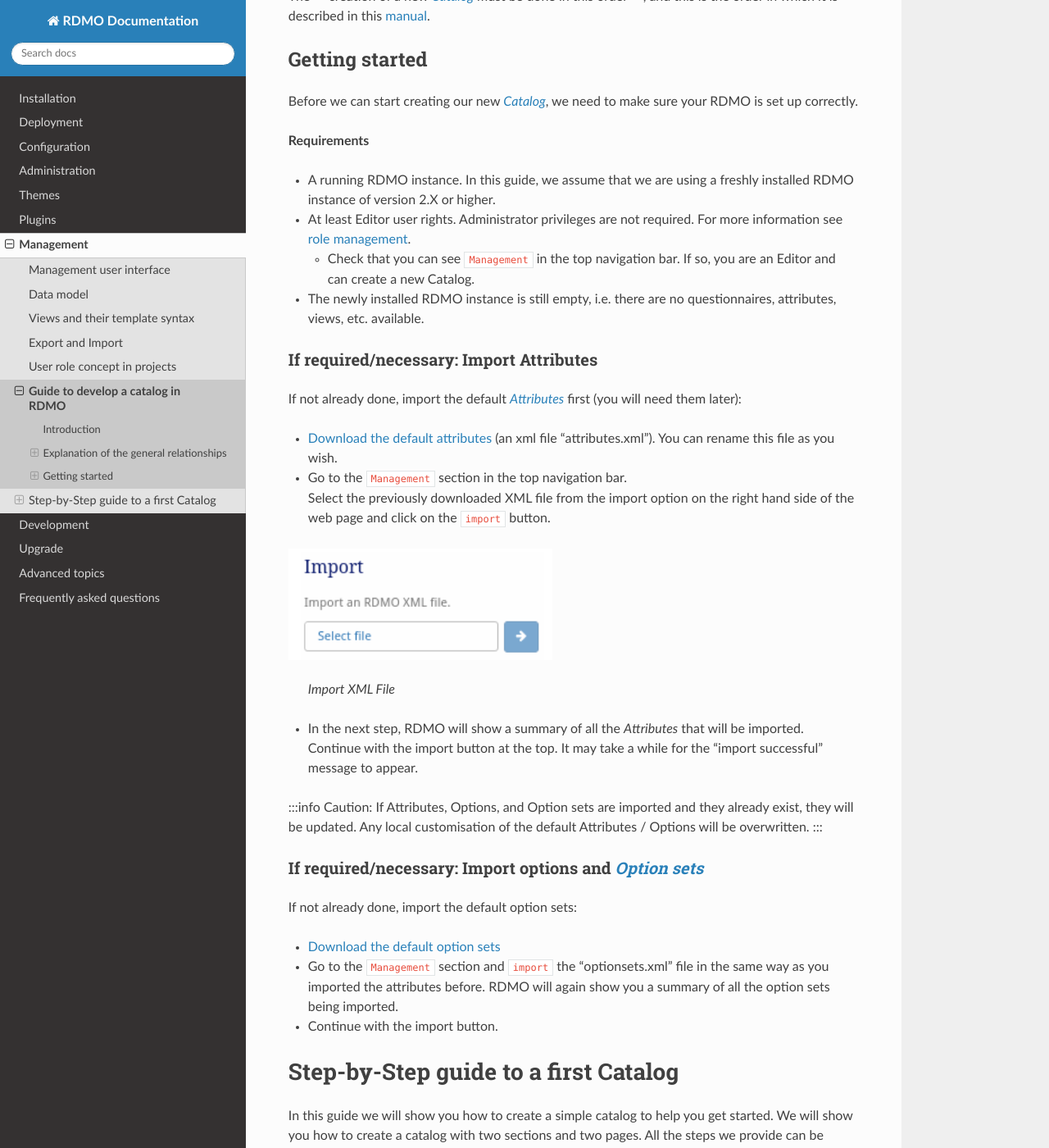
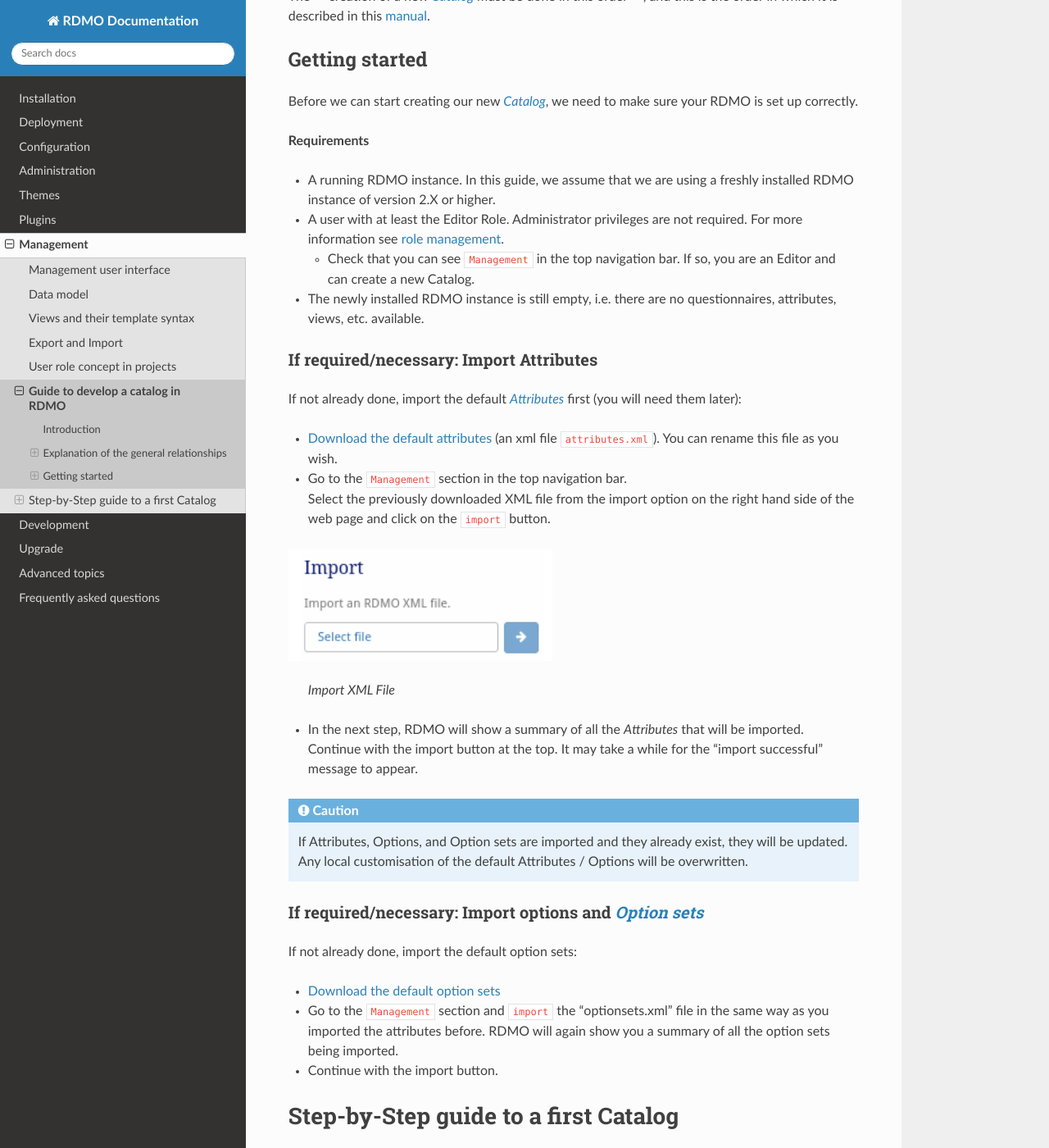
Before and after one commit to rdmorganiser/rdmo-docs, a Sphinx documentation site: the page built from docs/management/catalogdevelopment.md, in a window 1280 px wide and 1400 px high, scrolled down 1602 px. Shown: the whole window at 82% size. Built offline with Sphinx 7.4.7 and the Read the Docs theme 3.1.0, drawn with Linux system fonts in a browser that asks for light colours; some of the changed text lies outside the part shown.

Commit message:
fix info blocks and minor change
Signed-off-by: David Wallace <david.wallace@tu-darmstadt.de>

````diff
--- a/docs/management/catalogdevelopment.md
+++ b/docs/management/catalogdevelopment.md
@@ -5,7 +5,7 @@
 This document is a guide to creating catalogues. It contains step-by-step instructions for creating a simple Catalog. If you have never created a Data Management Plan (DMP) catalogue in RDMO, it is recommended that you work through these steps on your own instance of RDMO.
 You will be introduced to important RDMO concepts, terminology, structure, hierarchies and dependencies, and can then apply this knowledge to create your own catalogue.
 RDMO is a tool for creating DMPs. A DMP is a documentation of the RDM practices of your research project over the entire data lifecycle. RDMO offers several DMP catalogues, whether for a specific funder or discipline, or just generic templates for any research project. A Catalog is a set of questions about data management practices throughout the data lifecycle, so it's a comprehensive set of questions to think about and document all the data and data management practices for your research project.
-Specialist users of RDMO with administrative rights can customise the Catalog or create new Catalogs.
+Specialist users of RDMO with administrative rights (or have the role of editor) can customise the Catalog or create new Catalogs.
 Before deciding to create a new Catalog, you should check whether you have the rights to do so and whether there is already a catalogue that meets your needs.
 
 ## Explanation of the general relationships
@@ -27,7 +27,7 @@
 **Requirements**
 
 * A running RDMO instance. In this guide, we assume that we are using a freshly installed RDMO instance of version 2.X or higher.
-* At least Editor user rights. Administrator privileges are not required. For more information see [role management](https://rdmo.readthedocs.io/en/latest/installation/setup.html).
+* A user with at least the Editor Role. Administrator privileges are not required. For more information see [role management](../administration/users.md#roles).
   * Check that you can see `Management` in the top navigation bar. If so, you are an Editor and can create a new Catalog.
 * The newly installed RDMO instance is still empty, i.e. there are no questionnaires, attributes, views, etc. available.
 
@@ -35,7 +35,7 @@
 
 If not already done, import the default [*Attributes*](#Attributes) first (you will need them later):
 
-* [Download the default attributes](https://github.com/rdmorganiser/rdmo-catalog/blob/master-rdmo2.x/rdmorganiser/domain/attributes.xml) (an xml file "attributes.xml"). You can rename this file as you wish.
+* [Download the default attributes](https://github.com/rdmorganiser/rdmo-catalog/blob/master-rdmo2.x/rdmorganiser/domain/attributes.xml) (an xml file `attributes.xml`). You can rename this file as you wish.
 * Go to the `Management` section in the top navigation bar.
   Select the previously downloaded XML file from the import option on the right hand side of the web page and click on the `import` button.
 
@@ -44,7 +44,9 @@
 
 * In the next step, RDMO will show a summary of all the *Attributes* that will be imported. Continue with the import button at the top. It may take a while for the "import successful" message to appear.
 
-:::info Caution: If Attributes, Options, and Option sets are imported and they already exist, they will be updated. Any local customisation of the default Attributes / Options will be overwritten. :::
+```{admonition} Caution
+ If Attributes, Options, and Option sets are imported and they already exist, they will be updated. Any local customisation of the default Attributes / Options will be overwritten.
+ ```
 
 ### If required/necessary: Import options and [*Option sets*](#Option-sets)
 
@@ -88,7 +90,9 @@
 
 Check that the heading under management is [*Catalogs*](#Catalog), if not click on `Catalogs` in the right-hand navigation pane.
 
-:::info While many RDMO instances will already have existing [*Catalogs*](#Catalog), this guide assumes that the RDMO instance is completely empty. This ensures that our screenshots are free of distracting elements, making it easier to focus on the process. If your instance contains some catalogs, that’s fine — this example will still apply. :::
+```{admonition} Info
+While many RDMO instances will already have existing [*Catalogs*](#Catalog), this guide assumes that the RDMO instance is completely empty. This ensures that our screenshots are free of distracting elements, making it easier to focus on the process. If your instance contains some catalogs, that’s fine — this example will still apply.
+```
 
 ### Step one: Create a new Catalog
 
@@ -118,7 +122,9 @@
 ![](../_static/img/how-to-guide/catalog_buttons.PNG)
 > *Explanation of the Fields*
 
-::: info If you also see the `Sites` and `Editors` fields ==(see Figure XYZ),== you are on a hosted RDMO service / multi-site instance of RDMO. *Sites* allows you to specify on which sub-instances the *Catalog* will be available and *Editors* allows you to select who can edit the *Catalog*. :::
+```{admonition} Info
+If you also see the `Sites` and `Editors` fields ==(see Figure XYZ),== you are on a hosted RDMO service / multi-site instance of RDMO. *Sites* allows you to specify on which sub-instances the *Catalog* will be available and *Editors* allows you to select who can edit the *Catalog*.
+```
 
 ![](../_static/img/how-to-guide/sites_editors.PNG)
 > *Sites and Editors*
@@ -190,7 +196,9 @@
 
 https://rdmorganiser.github.io/terms/domain/project/funder/name
 
-:::info **Important Note**: Each *Attribute* must only be used **once** in a *Catalog*. If you use an *Attribute* twice, the answers to different *Questions* will overwrite each other. ==There is only one exception, where an *Attribute* can be used more than once. We will cover this later when we create the next *Page*.== :::
+```{admonition} Info
+**Important Note**: Each *Attribute* must only be used **once** in a *Catalog*. If you use an *Attribute* twice, the answers to different *Questions* will overwrite each other. ==There is only one exception, where an *Attribute* can be used more than once. We will cover this later when we create the next *Page*.==
+```
 
 * The ['Widget type'](#Widget-type-also-data-type-information-type-input-options) allows you to define the type and answer possibilities of your current [*Question*](#Questions) (e.g. `Textarea` for longer answers, `Text` for short answers or `Radio buttons` for pre-defined answers).  We will cover radio buttons and pre-defined answers later when we create the [*Question set*](#Question-sets). For now, we will choose `Text,` as usually only a short line is needed for names.
 
@@ -220,7 +228,9 @@
 ![](../_static/img/how-to-guide/page_collection.PNG)
 > *Creating a Page as a Collection*
 
-:::info **Background information**: A [*Page*](#Pages) that is a [*Collection*](#Collection) will have several tabs. Each tab will contain the same [*Questions*](#Questions) (and [Question sets](#Question-sets)). A common case is a project with several datasets. The datasets are quite different and you expect researchers to give different answers to the same [*Question*](#Questions) for each dataset. For example, you want to ask whether the data contains personal information. A project may have datasets with and without personal data. So it makes sense to create two datasets. Each will correspond to a different tab on a [*Page*](#Pages). :::
+```{admonition} Info
+**Background information**: A [*Page*](#Pages) that is a [*Collection*](#Collection) will have several tabs. Each tab will contain the same [*Questions*](#Questions) (and [Question sets](#Question-sets)). A common case is a project with several datasets. The datasets are quite different and you expect researchers to give different answers to the same [*Question*](#Questions) for each dataset. For example, you want to ask whether the data contains personal information. A project may have datasets with and without personal data. So it makes sense to create two datasets. Each will correspond to a different tab on a [*Page*](#Pages).
+```
 
 RDMO *Pages* that are Collections will show tabs like this:
 
@@ -247,11 +257,15 @@
 
 Instead of scrolling, you can also start by typing "dataset". This will reduce the options the drop-down menu offers.
 
-:::info **Why did we assign an attribute to the page?** Remember that by checking `is collection` we have ensured that the page will have tabs. By assigning an *Attribute* to this *Page*, we give the users the ability to give the tabs a label of their choice. Without an *Attribute,* the tabs will simply be labelled "\#1", "\#2", "\#3", etc. If we want to give the users the ability to name their datasets, we need to assign an *Attribute*. It is common practice to assign an attribute called *".../id"*, if available. The *Attribute* is needed by RDMO to be able to access the user input later. :::
+```{admonition} Info
+**Why did we assign an attribute to the page?** Remember that by checking `is collection` we have ensured that the page will have tabs. By assigning an *Attribute* to this *Page*, we give the users the ability to give the tabs a label of their choice. Without an *Attribute,* the tabs will simply be labelled "\#1", "\#2", "\#3", etc. If we want to give the users the ability to name their datasets, we need to assign an *Attribute*. It is common practice to assign an attribute called *".../id"*, if available. The *Attribute* is needed by RDMO to be able to access the user input later.
+```
 
-:::info **Using one Attribute multiple times?** If we later want to ask for additional information about the datasets in the questionnaire, we could create an additional page, make it a collection and assign the **same** *attribute* (e.g. [*https://rdmorganiser.github.io/terms/domain/project/dataset/id*](https://rdmorganiser.github.io/terms/domain/project/dataset/id)). RDMO would then know that this page will also have a tab for each dataset. This is the **only exception to the rule of never using the same Attribute more than once**.
+```{admonition} Info
+**Using one Attribute multiple times?** If we later want to ask for additional information about the datasets in the questionnaire, we could create an additional page, make it a collection and assign the **same** *attribute* (e.g. [*https://rdmorganiser.github.io/terms/domain/project/dataset/id*](https://rdmorganiser.github.io/terms/domain/project/dataset/id)). RDMO would then know that this page will also have a tab for each dataset. This is the **only exception to the rule of never using the same Attribute more than once**.
 
-This is very useful if your questionnaire is longer. We will not use it in the short DMP example we are building in this guide. :::
+This is very useful if your questionnaire is longer. We will not use it in the short DMP example we are building in this guide.
+```
 
 * Now click on the button `Create and continue editing`.
 
@@ -364,9 +378,11 @@
 ![](../_static/img/how-to-guide/select_os.PNG)
 > *Selecting an Option Set*
 
-:::info **Why did we choose the radio button?** In this scenario, we want to give the user multiple choices and allow them to select one. This is achieved by using the "Radio button" Widget type. When choosing this widget type, we also need to tell RDMO where to find the answer choices. This is done by selecting the value type *Options* and then assigning an *Option set* to the *Question*. *Options sets* contain answer choices that can be used. Here we use an *Options set* that does what we want it to do.
+```{admonition} Info
+**Why did we choose the radio button?** In this scenario, we want to give the user multiple choices and allow them to select one. This is achieved by using the "Radio button" Widget type. When choosing this widget type, we also need to tell RDMO where to find the answer choices. This is done by selecting the value type *Options* and then assigning an *Option set* to the *Question*. *Options sets* contain answer choices that can be used. Here we use an *Options set* that does what we want it to do.
 
-It will take some time to get to know all the options that RDMO provides through the default *Option sets* that we installed at the very beginning of this guide. You can also create your own *Option sets* and *Options* and share them with the community if you wish. However, this is covered in a separate guide. :::
+It will take some time to get to know all the options that RDMO provides through the default *Option sets* that we installed at the very beginning of this guide. You can also create your own *Option sets* and *Options* and share them with the community if you wish. However, this is covered in a separate guide.
+```
 
 * Once you have selected your optionset, click on the `save` button. This [*Question*](#Questions) form will close and you will be returned to the [*Page*](#Pages) you came from. Click `save` again to save your changes.
 
````
